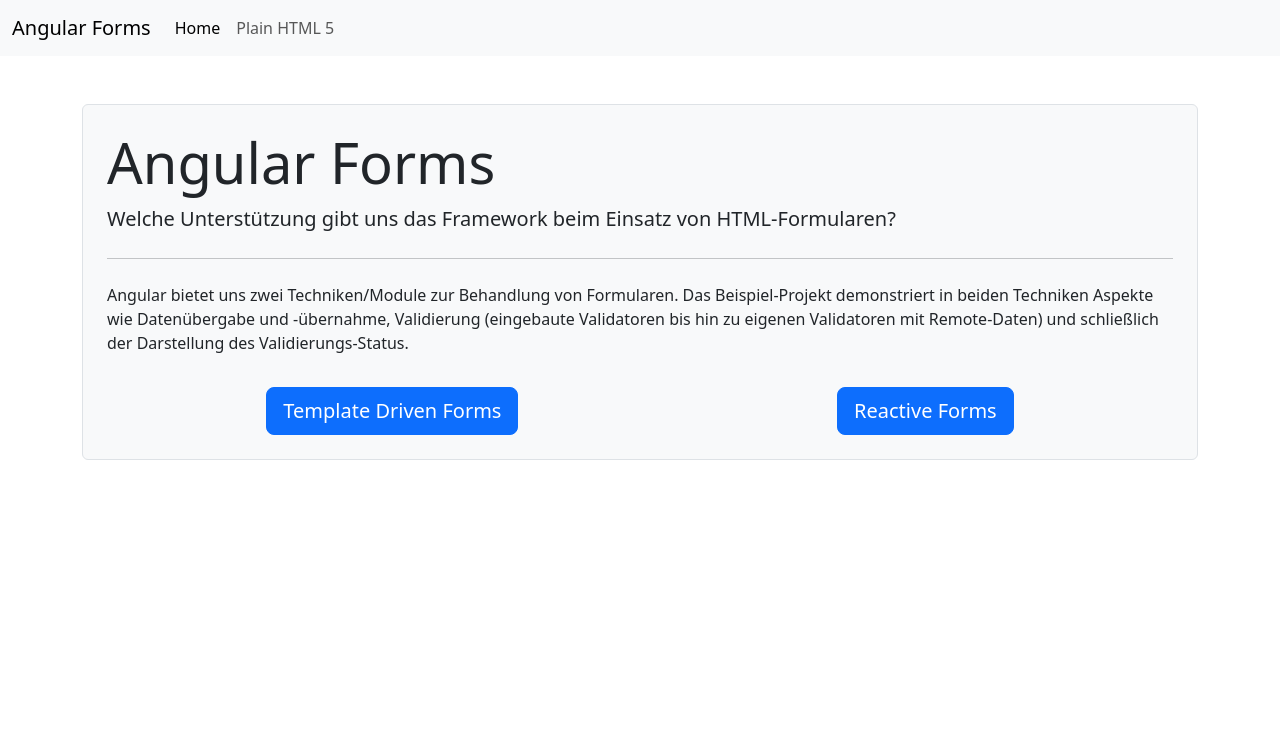
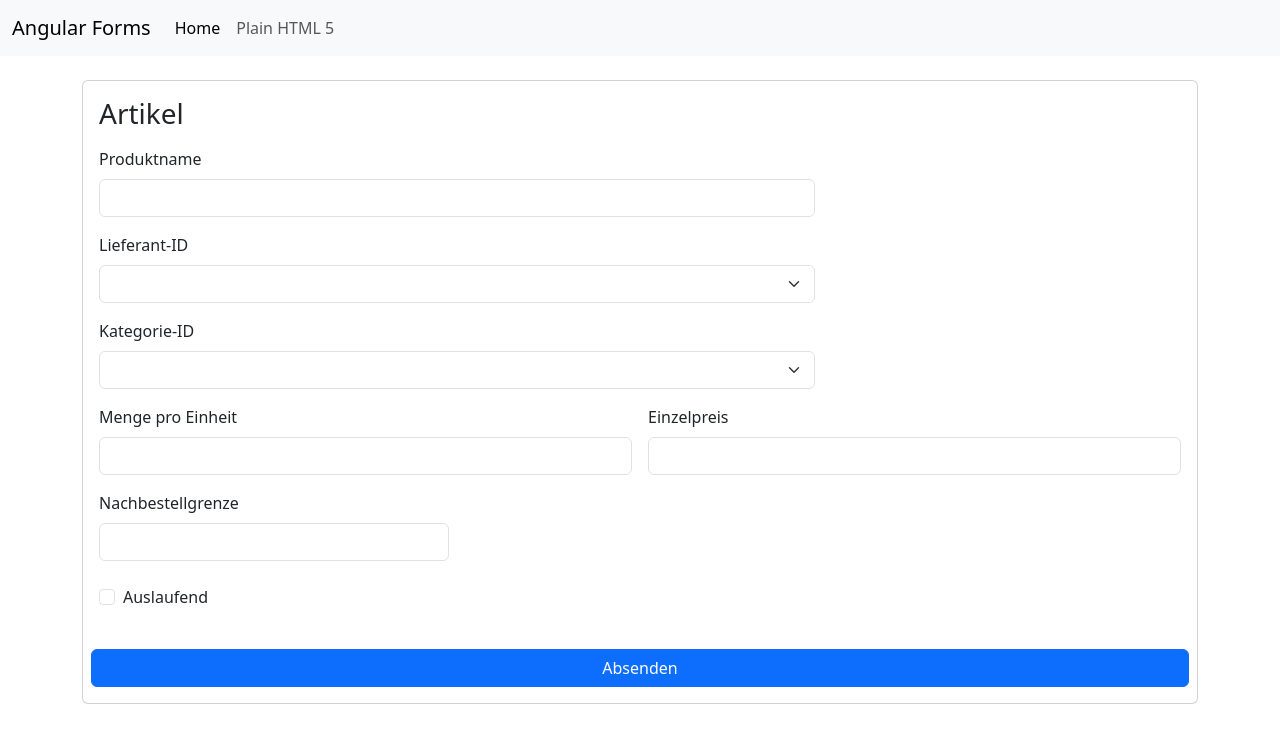
Before and after one commit to lean-ng/edu-forms, an Angular app: page / in a window 1280 px wide. Shown: the top 742 px of the page. Built offline with nearby package versions, Linux system fonts and the light colour scheme.

Commit message:
chore: Add simple plain html form.

```diff
--- a/src/app/app.component.html
+++ b/src/app/app.component.html
@@ -1,4 +1,4 @@
 <app-nav />
 <main class="container mt-4">
-  <app-home />
+  <plain-html />
 </main>
--- a/src/app/app.module.ts
+++ b/src/app/app.module.ts
@@ -4,9 +4,10 @@
 import { AppComponent } from './app.component';
 import { AppNavComponent } from './components/app-nav/app-nav.component';
 import { HomeComponent } from './views/home/home.component';
+import { PlainHtmlComponent } from './views/plain-html/plain-html.component';
 
 @NgModule({
-  declarations: [AppComponent, AppNavComponent, HomeComponent],
+  declarations: [AppComponent, AppNavComponent, HomeComponent, PlainHtmlComponent],
   imports: [BrowserModule],
   providers: [],
   bootstrap: [AppComponent],
--- /dev/null
+++ b/src/app/views/plain-html/plain-html.component.html
@@ -0,0 +1,81 @@
+<div class="card">
+  <div class="card-body">
+    <h3 class="card-title font-semibold mb-3">Artikel</h3>
+    <form class="row g-3">
+      <div class="col-md-8">
+        <label for="product-name" class="form-label">Produktname</label>
+        <input
+          type="text"
+          class="form-control"
+          id="product-name"
+          name="product-name"
+          required
+        />
+        <div class="invalid-feedback">Produktname fehlt!</div>
+      </div>
+      <div class="col-md-8">
+        <label for="supplier-id" class="form-label">Lieferant-ID</label>
+        <select
+          class="form-select"
+          id="supplier-id"
+          name="supplier-id"
+          required
+        >
+          <!-- Hier die Optionen für die Lieferanten einfügen -->
+        </select>
+      </div>
+      <div class="col-md-8">
+        <label for="category-id" class="form-label">Kategorie-ID</label>
+        <select
+          class="form-select"
+          id="category-id"
+          name="category-id"
+          required
+        >
+          <!-- Hier die Optionen für die Kategorien einfügen -->
+        </select>
+      </div>
+      <div class="col-md-6">
+        <label for="quantity-per-unit" class="form-label"
+          >Menge pro Einheit</label
+        >
+        <input
+          type="text"
+          class="form-control"
+          id="quantity-per-unit"
+          name="quantity-per-unit"
+        />
+      </div>
+      <div class="col-md-6">
+        <label for="unit-price" class="form-label">Einzelpreis</label>
+        <input
+          type="number"
+          class="form-control"
+          id="unit-price"
+          name="unit-price"
+          min="0"
+        />
+      </div>
+      <div class="col-md-4">
+        <label for="reorder-level" class="form-label">Nachbestellgrenze</label>
+        <input
+          type="number"
+          class="form-control"
+          id="reorder-level"
+          name="reorder-level"
+          min="0"
+        />
+      </div>
+      <div class="col-md-12 my-4 ms-2 form-check">
+        <input
+          type="checkbox"
+          class="form-check-input"
+          id="discontinued"
+          name="discontinued"
+        />
+        <label class="form-check-label" for="discontinued ">Auslaufend</label>
+      </div>
+      <button type="submit " class="btn btn-primary">Absenden</button>
+    </form>
+  </div>
+</div>
--- /dev/null
+++ b/src/app/views/plain-html/plain-html.component.ts
@@ -0,0 +1,11 @@
+import { Component } from '@angular/core';
+
+@Component({
+  selector: 'plain-html',
+  templateUrl: './plain-html.component.html',
+  styles: [
+  ]
+})
+export class PlainHtmlComponent {
+
+}
```
